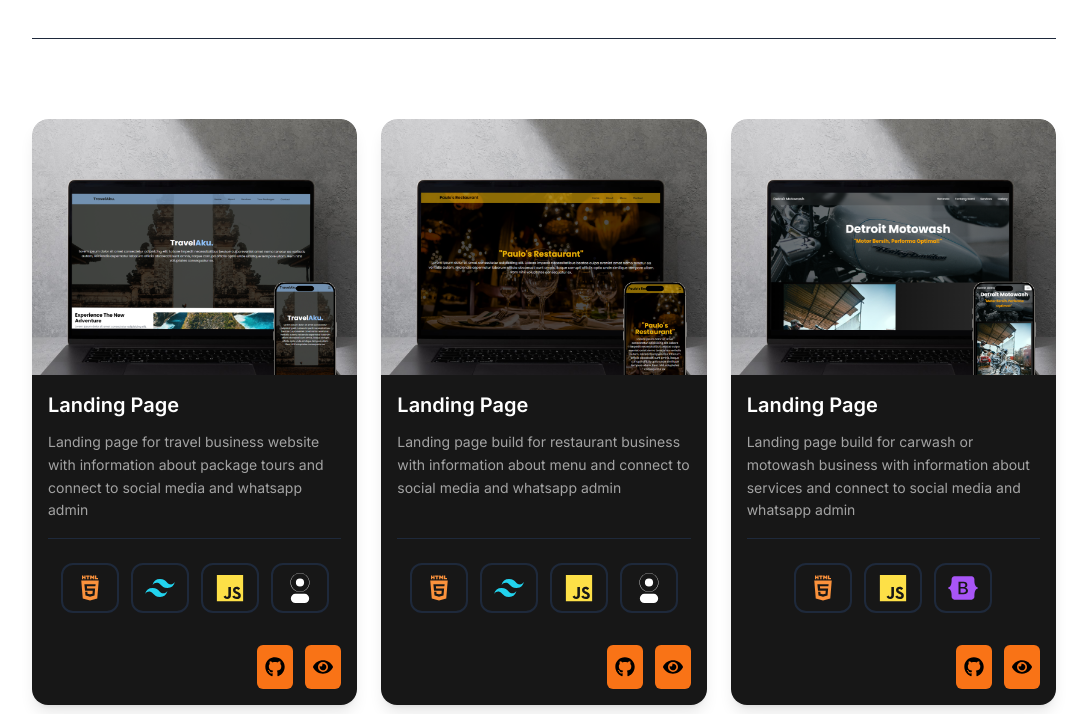
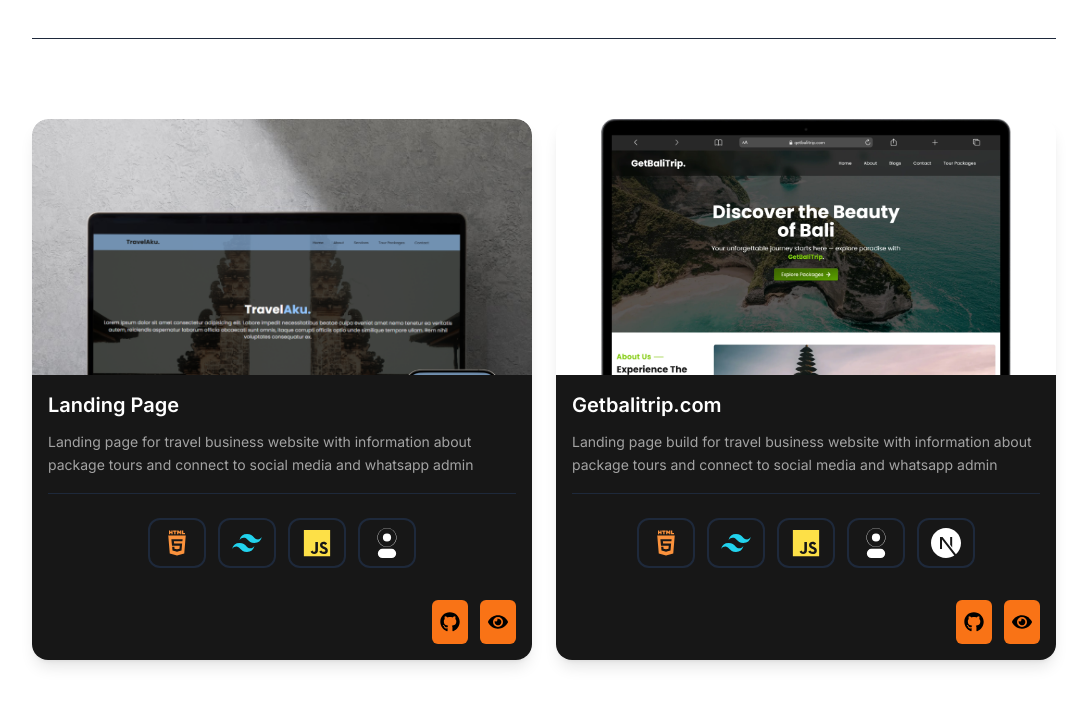
Before and after one commit to riskymahendraa/portfolio, a React (Create React App) app: page / in a window 1280 px wide. Shown: the part 1578-2292 px from the top of the page, without its empty margins (96-1183 px from the left). Built offline with nearby package versions, Linux system fonts and the light colour scheme.

Commit message:
Update Portfolio component: replace mockup image, modify project details, and add Next.js icon

```diff
--- a/src/components/Portfolio.jsx
+++ b/src/components/Portfolio.jsx
@@ -1,6 +1,6 @@
 import React, { useEffect } from "react";
 import mockup from "../images/mockup-1.png";
-import mockup_2 from "../images/mockup-2.png";
+import mockup_2 from "../images/project-22.webp";
 import mockup_3 from "../images/mockup-3.png";
 import mockup_4 from "../images/project-1.png";
 import Card from "./Card";
@@ -12,6 +12,7 @@
 import { FaLaravel } from "react-icons/fa";
 import { FaReact } from "react-icons/fa";
 import { SiMysql } from "react-icons/si";
+import { SiNextdotjs } from "react-icons/si";
 import Aos from "aos";
 import "aos/dist/aos.css";
 
@@ -32,16 +33,17 @@
   },
   {
     img: mockup_2,
-    title: "Landing Page",
+    title: "Getbalitrip.com",
     description:
-      "Landing page build for restaurant business with information about menu and connect to social media and whatsapp admin",
-    link: "https://riskymahendraa.github.io/restaurant-landing-page/",
+      "Landing page build for travel business website with information about package tours and connect to social media and whatsapp admin",
+    link: "https://www.getbalitrip.com/",
     link_github: "https://github.com/riskymahendraa/restaurant-landing-page",
     icons: [
       { element: <TiHtml5 />, color: "text-orange-400" },
       { element: <RiTailwindCssFill />, color: "text-cyan-400" },
       { element: <IoLogoJavascript />, color: "text-yellow-300" },
       { element: <SiDaisyui />, color: "text-white" },
+      { element: <SiNextdotjs />, color: "text-white" },
     ],
   },
   {
@@ -91,7 +93,7 @@
         Portfolio
       </h1>
 
-      <div className="grid md:grid-cols-3 gap-6 mx-auto justify-center">
+      <div className="grid md:grid-cols-2 w-full gap-6 mx-auto justify-center">
         {projects.map((project, index) => (
           <Card key={index} {...project} />
         ))}
```
Also changed, not shown: src/images/project-22.webp (added).
